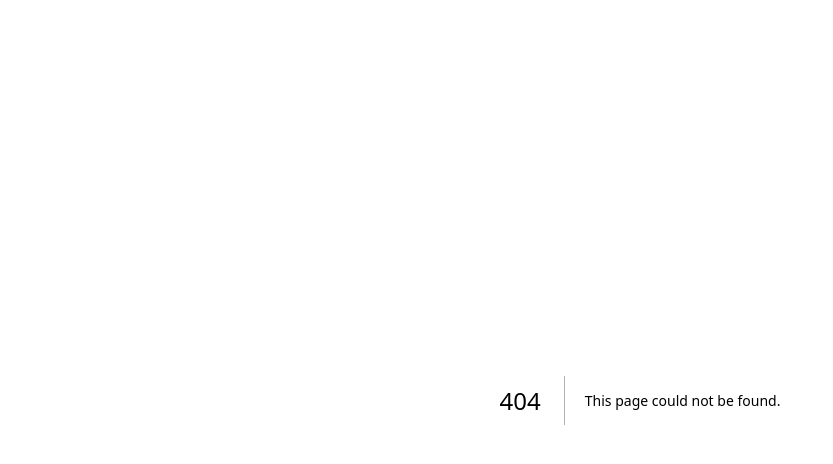
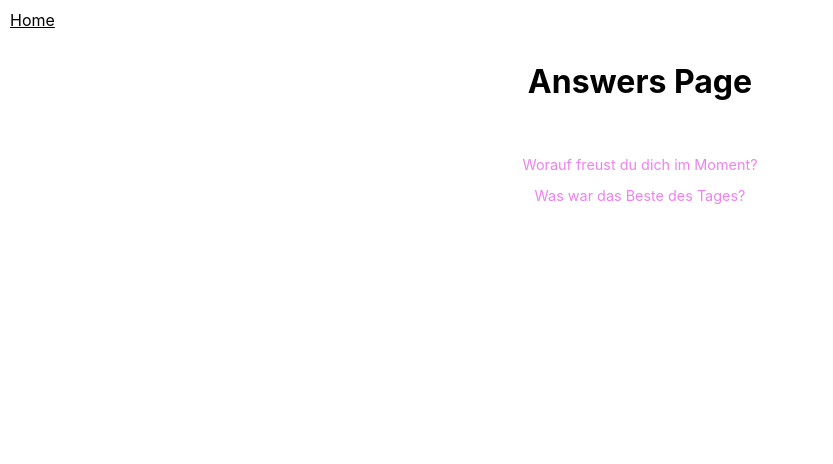
Before and after one commit to marialitwa/capstone-project, a Next.js app: page /answers/25-11-2022 in a window 1280 px wide. Before the commit this address had no page. Shown: the top 464 px of the page, without its empty margins (0-833 px from the left). Built offline with nearby package versions, Linux system fonts and the light colour scheme.

Commit message:
Update Answers Page, filtering answers by entry date

```diff
--- /dev/null
+++ b/components/AnswerCard.js
@@ -0,0 +1,29 @@
+import React from "react";
+import styled from "styled-components";
+
+export default function AnswerCard({ questionText, answerText }) {
+  return (
+    <>
+      <StyledQuestion>{questionText}</StyledQuestion>
+      {answerText.map((morningAnswer) => (
+        <StyledAnswer>{morningAnswer.text}</StyledAnswer>
+      ))}
+    </>
+  );
+}
+
+const StyledQuestion = styled.p`
+  display: flex;
+  justify-content: center;
+  font-size: 0.9rem;
+  color: violet;
+`;
+
+const StyledAnswer = styled.p`
+  display: flex;
+  justify-content: center;
+  padding: 5px 40px;
+  font-size: 0.95rem;
+  text-align: center;
+  border: 1px solid violet;
+`;
--- a/components/QuestionForm.js
+++ b/components/QuestionForm.js
@@ -12,6 +12,7 @@ export default function QuestionForm({ onAddEntry, questionText }) {
       return alert("Bitte schreibe deine Antwort in das Textfeld");
 
     onAddEntry(answer);
+    // router.push / answers setVariante
     form.reset();
   }
 
--- /dev/null
+++ b/pages/answers/[answerDate].js
@@ -0,0 +1,71 @@
+import React from "react";
+import Link from "next/link";
+import styled from "styled-components";
+import AnswerCard from "../../components/AnswerCard";
+import { useRouter } from "next/router";
+
+export default function AnswersPage({ morningAnswers, eveningAnswers }) {
+  const router = useRouter();
+
+  const { answerDate } = router.query;
+  if (!answerDate) return;
+  const [day, month, year] = answerDate.split("-");
+
+  //Monate fangen bei 0 an, deswegen month -1
+  const answerPageDate = new Date(year, Number(month) - 1, day);
+
+  const filteredMorningAnswers = morningAnswers.filter((morningAnswer) => {
+    const createdDate = new Date(morningAnswer.createdDate);
+    return createdDate.toDateString() === answerPageDate.toDateString();
+  });
+
+  const filteredEveningAnswers = eveningAnswers.filter((eveningAnswer) => {
+    const createdDate = new Date(eveningAnswer.createdDate);
+    return createdDate.toDateString() === answerPageDate.toDateString();
+  });
+
+  // function filterAnswers(date)
+  // const sortedList =>
+  // .sort nach Datum descending = desc
+  // createdDate.filter() Filtern die zu dem Datum gehören
+  // MorningCard und EveningCard die Answers nach Datum filtern
+  // morningAnswers.filter() // eveningAnsers(filter)
+
+  // Footer event prev/next übergeben wird ausgelöst
+  // in die sortierte List gehen, s.o. und je ein Datum zurück und vor
+  // filtern nach neuem Datum
+  // gebe dem Filter das neue Datum mit
+
+  return (
+    <>
+      <Main>
+        <StyledLink href="/">Home</StyledLink>
+        <Heading>Answers Page</Heading>
+        <AnswerCard
+          questionText="Worauf freust du dich im Moment?"
+          answerText={filteredMorningAnswers}
+        />
+        <AnswerCard
+          questionText="Was war das Beste des Tages?"
+          answerText={filteredEveningAnswers}
+        />
+      </Main>
+    </>
+  );
+}
+
+const Heading = styled.h1`
+  text-align: center;
+  margin: 2rem;
+  margin-bottom: 55px;
+`;
+
+const StyledLink = styled(Link)`
+  display: flex;
+  margin: 10px;
+  color: black;
+`;
+
+const Main = styled.main`
+  min-height: calc(100vh - 4rem);
+`;
--- a/pages/index.js
+++ b/pages/index.js
@@ -8,13 +8,17 @@ export default function Home() {
     month: "long",
   });
 
+  const currentDate = new Date()
+    .toLocaleDateString("de-DE")
+    .replaceAll(".", "-");
+
   return (
     <Main>
       <Heading>Das Beste des Tages.</Heading>
       <CurrentDate>{date}</CurrentDate>
       <StyledLink href="/morning">Frage am Morgen</StyledLink>
       <StyledLink href="/evening">Frage am Abend</StyledLink>
-      <StyledLink href="/answers">Deine Einträge</StyledLink>
+      <StyledLink href={`/answers/${currentDate}`}>Deine Einträge</StyledLink>
     </Main>
   );
 }
```
Also changed, not shown: components/EveningCard.js (+18 -18 lines), components/Footer.js (+23 -25 lines), components/MorningCard.js (+18 -18 lines), pages/answers.js (deleted, +0 -45 lines), pages/morning.js (+14 -2 lines).
